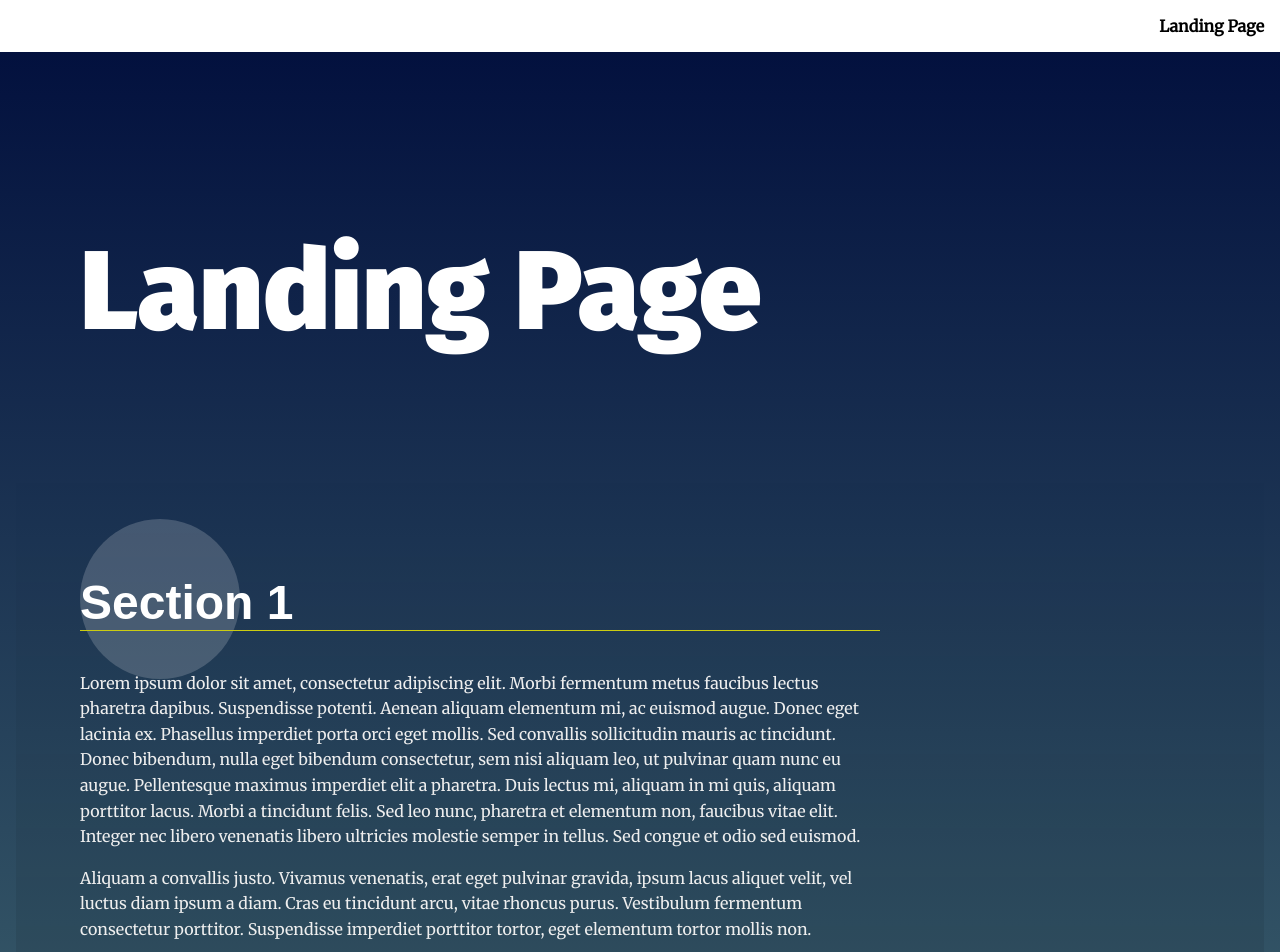
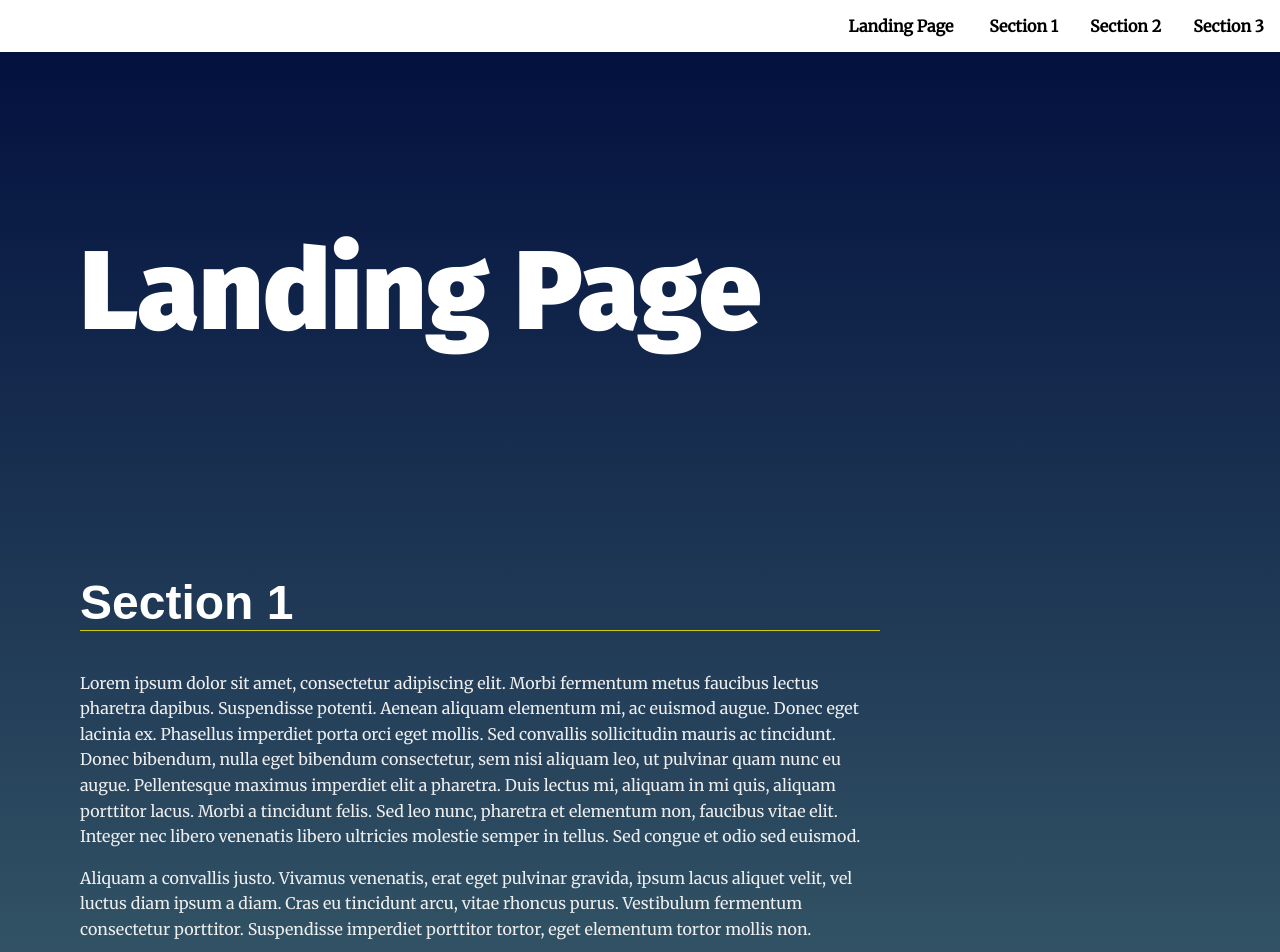
Before and after one commit to betty-1480/landing-page, a plain HTML site: page index.html in a window 1280 px wide. Shown: the top 952 px of the page. Drawn offline with Linux system fonts and the light colour scheme.

Commit message:
Final Landing Page Project

```diff
--- a/index.html
+++ b/index.html
@@ -17,7 +17,7 @@
       <!-- Navigation starts as empty UL that will be populated with JS -->
       <ul id="navbar__list">
         <!--*************BETTY JS CODE*************-->
-        <li class="navbar__menu"><a class ="menu__link" href="#section2">Landing Page</a></li>
+        <li class="navbar__menu"><a class ="menu__link" href="index.html">Landing Page</a></li>
       </ul>
     </nav>
   </header>
@@ -29,7 +29,7 @@
     a data attribute that will populate the li node.
     Adding more sections will automatically populate nav.
     The first section is set to active class by default -->
-    <section id="section1" data-nav="Section 1" class="your-active-class">
+    <section id="section1" data-nav="Section 1">
       <div class="landing__container">
         <h2>Section 1</h2>
         <p>Lorem ipsum dolor sit amet, consectetur adipiscing elit. Morbi fermentum metus faucibus lectus pharetra dapibus. Suspendisse potenti. Aenean aliquam elementum mi, ac euismod augue. Donec eget lacinia ex. Phasellus imperdiet porta orci eget mollis. Sed convallis sollicitudin mauris ac tincidunt. Donec bibendum, nulla eget bibendum consectetur, sem nisi aliquam leo, ut pulvinar quam nunc eu augue. Pellentesque maximus imperdiet elit a pharetra. Duis lectus mi, aliquam in mi quis, aliquam porttitor lacus. Morbi a tincidunt felis. Sed leo nunc, pharetra et elementum non, faucibus vitae elit. Integer nec libero venenatis libero ultricies molestie semper in tellus. Sed congue et odio sed euismod.</p>
--- a/js/app.js
+++ b/js/app.js
@@ -18,8 +18,8 @@
  *
  *
 */
-const navBar=document.getElementById('#navbar__list'); /* <ul id="navbar__list"> */
-const sectionCollection=document.getElementsByClassName('.landing__container');  /*<div class="landing__container">
+const navBar=document.getElementById('navbar__list'); /* <ul id="navbar__list"> */
+const sectionCollection=document.getElementsByClassName('landing__container');  /*<div class="landing__container">
                                                                                     <h2>Section 1</h2> */
 
 /**
@@ -31,10 +31,16 @@ function collectAllSectionNames(){
 /*     <ul id="navbar__list">
             <li class="navbar__menu"><a class ="menu__link" href="#section2">Landing Page</a></li>
         </ul> */
-    for(const section in sectionCollection){
+    for(const section of sectionCollection){
+
+        const firstChild=section.firstElementChild;
+        const innerTxt=firstChild.innerText;
+
+        const anchorName="#"+section.parentElement.id;
+
         const linkName=document.createElement('a'); /** <a> </a> */
-        linkName.innerText=section.firstElementChild.innerText;/** <a>Section 1 </a> */
-        linkName.setAttribute('href','#');/**  <a href="#">Section 1 </a> */
+        linkName.innerText=innerTxt/** <a>Section 1 </a> */
+        linkName.setAttribute('href',anchorName);/**  <a href="#">Section 1 </a> */
         linkName.setAttribute('class','menu__link');/**  <a class ="menu__link" href="#">Section 1 </a> */
         const liName=document.createElement('li');/** <li> </li> */
         liName.setAttribute('class','navbar__menu');/** <li class="navbar__menu"> </li> */
@@ -43,6 +49,16 @@ function collectAllSectionNames(){
     }
 }
 
+function respondToScrollToEvent(evt){
+   const clsList = document.getElementsByClassName('your-active-class');
+    if(clsList.length>0){
+        for(const cls of clsList){
+            cls.classList.toggle('your-active-class');
+        }
+    }
+    const txt =  evt.target.innerText;
+    const ndName = document.querySelector(`[data-nav="${evt.target.innerText}"]`).classList.toggle('your-active-class');
+}
 
 /**
  * End Helper Functions
@@ -57,6 +73,7 @@ document.addEventListener('DOMContentLoaded', collectAllSectionNames);
 
 
 // Scroll to anchor ID using scrollTO event
+document.querySelector('#navbar__list').addEventListener("click",respondToScrollToEvent);
 
 
 /**
```
